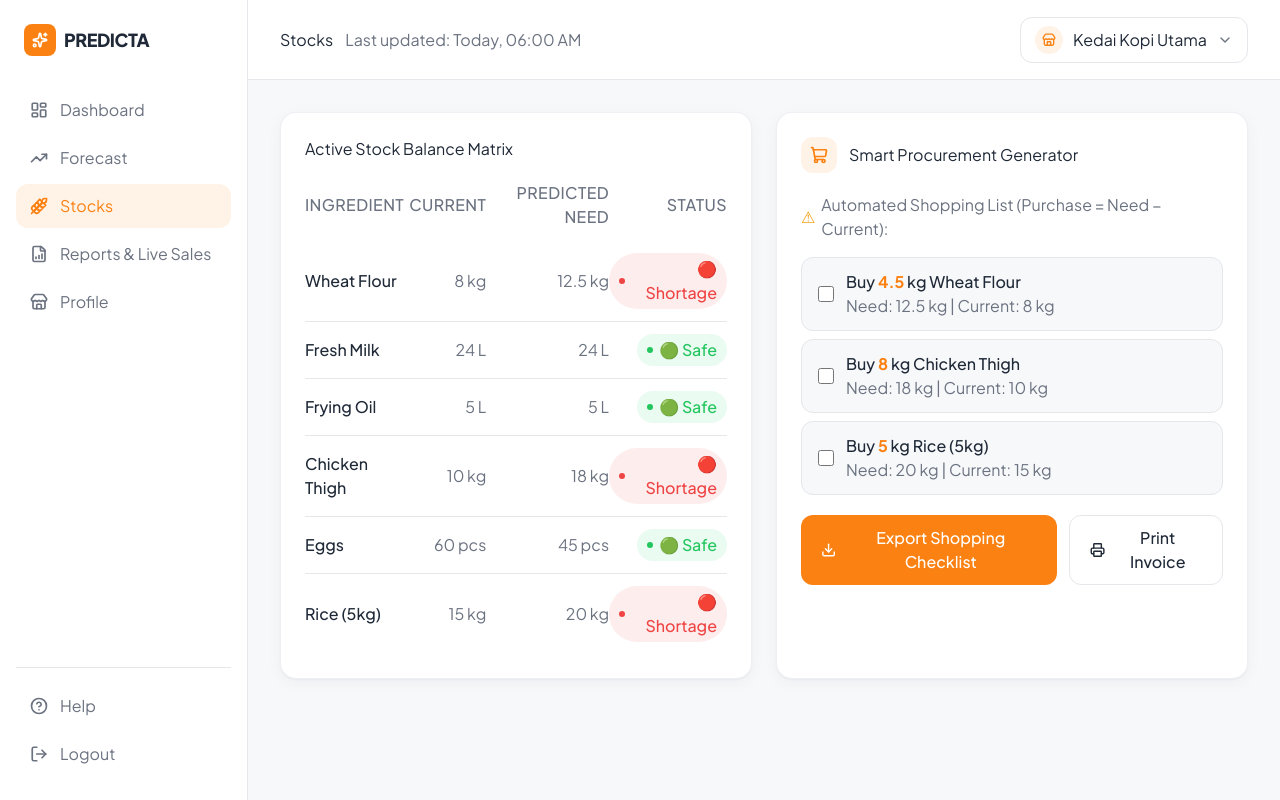
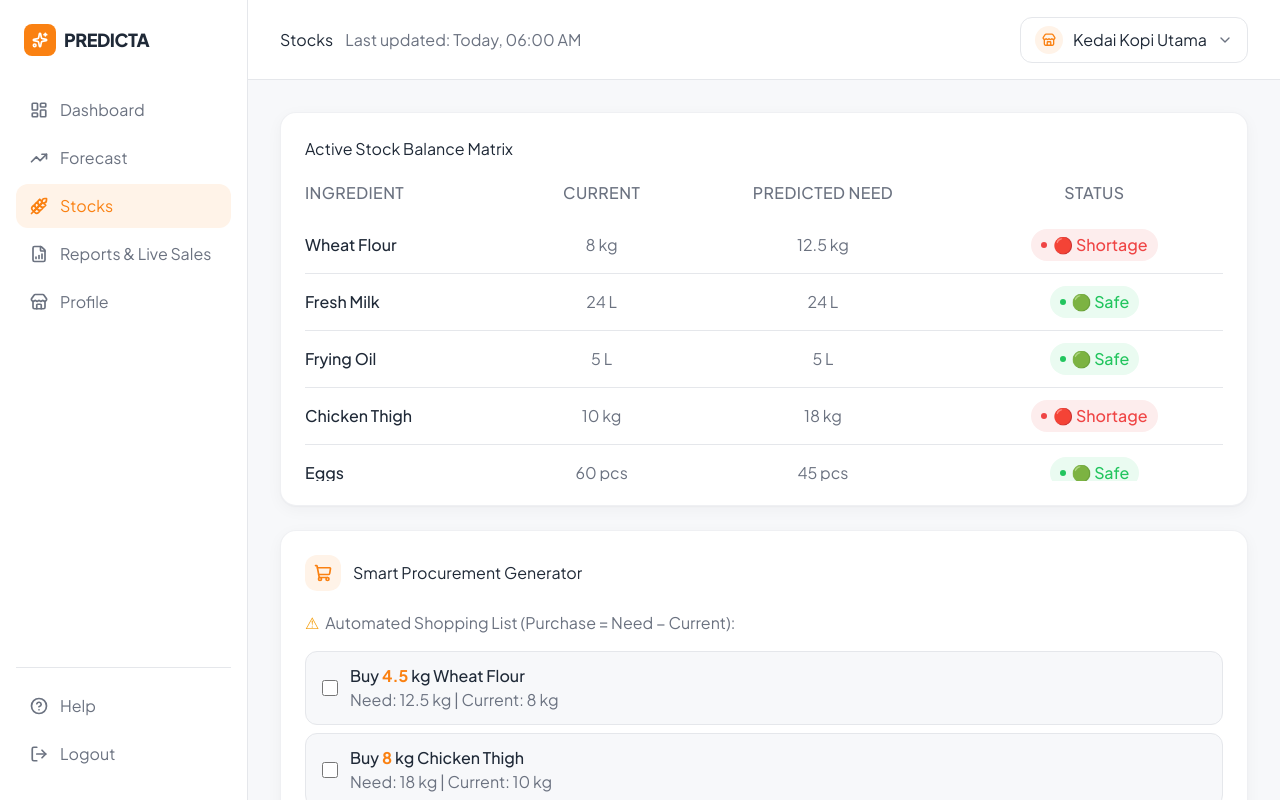
Before and after one commit to arybr23/PREDICTA_PROJECT, a Next.js app in the folder FE/: page /pages/stocks in a window 1280 px wide. Built offline with nearby package versions, Linux system fonts and the light colour scheme.

Commit message:
updating UI"

```diff
--- a/FE/app/pages/dashboard/components/SdgImpactCard.tsx
+++ b/FE/app/pages/dashboard/components/SdgImpactCard.tsx
@@ -10,19 +10,28 @@
         <Leaf className="h-5 w-5 text-primary" strokeWidth={2.25} />
         Eco-Impact &amp; Financial Sustainability Summary (UN SDG 12)
       </h3>
-      <div className="grid grid-cols-2 gap-6">
+      <div className="flex flex-col gap-6 pt-2">
         <div>
           <div className="flex items-center justify-between mb-2">
             <div className="flex items-center gap-2">
               <span className="inline-flex h-7 w-7 items-center justify-center rounded-lg bg-success-light text-success">
                 <Leaf className="h-3.5 w-3.5" strokeWidth={2.5} />
               </span>
-              <span className="text-small-title text-text-secondary">Waste Reduced</span>
+              <span className="text-small-title text-text-secondary">
+                Waste Reduced
+              </span>
             </div>
             <span className="text-small-title text-success font-bold">78%</span>
           </div>
-          <ProgressBar value={78} max={100} trackClassName="bg-success-light" fillClassName="bg-success" />
-          <p className="text-caption text-text-secondary mt-2">Expected spoilage minimized through predictive ordering</p>
+          <ProgressBar
+            value={78}
+            max={100}
+            trackClassName="bg-success-light"
+            fillClassName="bg-success"
+          />
+          <p className="text-caption text-text-secondary mt-2">
+            Expected spoilage minimized through predictive ordering
+          </p>
         </div>
         <div>
           <div className="flex items-center justify-between mb-2">
@@ -30,12 +39,23 @@
               <span className="inline-flex h-7 w-7 items-center justify-center rounded-lg bg-primary-light text-primary">
                 <Wallet className="h-3.5 w-3.5" strokeWidth={2.5} />
               </span>
-              <span className="text-small-title text-text-secondary">Financial Saved</span>
+              <span className="text-small-title text-text-secondary">
+                Financial Saved
+              </span>
             </div>
-            <span className="text-small-title text-primary font-bold">Rp450k</span>
+            <span className="text-small-title text-primary font-bold">
+              Rp450k
+            </span>
           </div>
-          <ProgressBar value={72} max={100} trackClassName="bg-primary-light" fillClassName="bg-primary" />
-          <p className="text-caption text-text-secondary mt-2">Projected cost savings from waste reduction</p>
+          <ProgressBar
+            value={72}
+            max={100}
+            trackClassName="bg-primary-light"
+            fillClassName="bg-primary"
+          />
+          <p className="text-caption text-text-secondary mt-2">
+            Projected cost savings from waste reduction
+          </p>
         </div>
       </div>
     </Card>
--- a/FE/app/pages/dashboard/components/TomorrowForecastCard.tsx
+++ b/FE/app/pages/dashboard/components/TomorrowForecastCard.tsx
@@ -3,7 +3,11 @@
 import type { ForecastSummary } from "@/types";
 import { cn } from "@/lib/cn";
 
-export function TomorrowForecastCard({ forecast }: { forecast: ForecastSummary }) {
+export function TomorrowForecastCard({
+  forecast,
+}: {
+  forecast: ForecastSummary;
+}) {
   return (
     <Card className="flex flex-col items-center justify-center text-center py-14">
       <h2 className="text-hero-title text-text-secondary mb-3">
@@ -20,7 +24,7 @@
       <p className="text-small-title text-text-primary mb-6">
         {forecast.itemLabel}
       </p>
-      <span className="inline-flex items-center gap-2 rounded-pill bg-primary-light px-4 py-2 text-caption font-medium text-primary">
+      <span className="inline-flex flex-col items-center gap-2 rounded-pill bg-primary-light px-4 py-2 text-caption font-medium text-primary">
         <Cloud className="h-3.5 w-3.5" strokeWidth={2.5} />
         {forecast.weatherCondition} (+{forecast.trafficImpactPercent}% baseline
         traffic)
--- a/FE/app/pages/dashboard/page.tsx
+++ b/FE/app/pages/dashboard/page.tsx
@@ -8,12 +8,18 @@
 export default function DashboardPage() {
   return (
     <DashboardLayout title="Dashboard">
-      <TomorrowForecastCard forecast={forecast} />
+      <div className="grid grid-cols-4 gap-6">
+        <div className="col-span-1">
+          <TomorrowForecastCard forecast={forecast} />
+        </div>
+        <div className="col-span-3">
+          <PredictedItemSalesCard items={predictedSales} />
+        </div>
+      </div>
       <div className="grid grid-cols-2 gap-6">
         <RequiredIngredientsCard ingredients={requiredIngredients} />
-        <PredictedItemSalesCard items={predictedSales} />
+        <SdgImpactCard />
       </div>
-      <SdgImpactCard />
     </DashboardLayout>
   );
 }
--- a/FE/app/pages/forecast/page.tsx
+++ b/FE/app/pages/forecast/page.tsx
@@ -8,13 +8,22 @@
 export default function ForecastPage() {
   return (
     <DashboardLayout title="Forecast">
+      <div className="grid grid-cols-4 gap-6">
+        <div className="col-span-1">
           <Card className="flex flex-col items-center text-center py-10">
-        <p className="text-hero-title text-text-secondary mb-2">Tomorrow&rsquo;s Forecast Details</p>
-        <p className="text-hero-metric text-primary font-bold mb-1">{forecast.totalItems}</p>
-        <p className="text-small-title text-text-primary mb-4">{forecast.itemLabel}</p>
+            <p className="text-hero-title text-text-secondary mb-2">
+              Tomorrow&rsquo;s Forecast Details
+            </p>
+            <p className="text-hero-metric text-primary font-bold mb-1">
+              {forecast.totalItems}
+            </p>
+            <p className="text-small-title text-text-primary mb-4">
+              {forecast.itemLabel}
+            </p>
             <span className="inline-flex items-center gap-2 rounded-pill bg-primary-light px-4 py-2 text-caption font-medium text-primary mb-5">
               <Cloud className="h-3.5 w-3.5" strokeWidth={2.5} />
-          {forecast.weatherCondition} (+{forecast.trafficImpactPercent}% baseline)
+              {forecast.weatherCondition} (+{forecast.trafficImpactPercent}%
+              baseline)
             </span>
             <div className="w-full max-w-xs">
               <div className="flex justify-between text-caption text-text-secondary mb-1.5">
@@ -22,14 +31,21 @@
                 <span className="font-medium text-primary">94%</span>
               </div>
               <div className="h-2.5 w-full rounded-pill bg-primary-light overflow-hidden">
-            <div className="h-full rounded-pill bg-primary transition-all" style={{ width: "94%" }} />
+                <div
+                  className="h-full rounded-pill bg-primary transition-all"
+                  style={{ width: "94%" }}
+                />
               </div>
             </div>
           </Card>
+        </div>
+        <div className="col-span-3">
+          <ProductionTargetsGrid />
+        </div>
+      </div>
 
       <div className="grid grid-cols-2 gap-6">
         <FeatureInfluenceChart data={featureWeights} />
-        <ProductionTargetsGrid />
       </div>
 
       <a
--- a/FE/app/pages/stocks/page.tsx
+++ b/FE/app/pages/stocks/page.tsx
@@ -7,24 +7,36 @@
 import { CardHeader } from "@/components/ui/CardHeader";
 import { cn } from "@/lib/cn";
 import { purchaseSuggestions, stockItems } from "@/data/mockData";
+import { div } from "framer-motion/m";
 
 export default function StocksPage() {
   const [selected, setSelected] = useState<Record<string, boolean>>({});
 
-  const toggle = (id: string) => setSelected((prev) => ({ ...prev, [id]: !prev[id] }));
+  const toggle = (id: string) =>
+    setSelected((prev) => ({ ...prev, [id]: !prev[id] }));
 
   return (
     <DashboardLayout title="Stocks">
-      <div className="grid grid-cols-2 gap-6">
       <Card>
-          <h3 className="text-card-title text-text-primary mb-5">Active Stock Balance Matrix</h3>
+        <h3 className="text-card-title text-text-primary mb-5">
+          Active Stock Balance Matrix
+        </h3>
+        <div className="max-h-[300px] overflow-y-scroll">
           <table className="w-full border-collapse">
             <thead>
               <tr>
-                <th className="pb-3 text-left text-caption font-medium uppercase tracking-wide text-text-secondary">Ingredient</th>
-                <th className="pb-3 text-right text-caption font-medium uppercase tracking-wide text-text-secondary">Current</th>
-                <th className="pb-3 text-right text-caption font-medium uppercase tracking-wide text-text-secondary">Predicted Need</th>
-                <th className="pb-3 text-right text-caption font-medium uppercase tracking-wide text-text-secondary">Status</th>
+                <th className="pb-3 text-left text-caption font-medium uppercase tracking-wide text-text-secondary">
+                  Ingredient
+                </th>
+                <th className="pb-3 text-center text-caption font-medium uppercase tracking-wide text-text-secondary">
+                  Current
+                </th>
+                <th className="pb-3 text-center text-caption font-medium uppercase tracking-wide text-text-secondary">
+                  Predicted Need
+                </th>
+                <th className="pb-3 text-center text-caption font-medium uppercase tracking-wide text-text-secondary">
+                  Status
+                </th>
               </tr>
             </thead>
             <tbody className="divide-y divide-border">
@@ -32,15 +44,30 @@
                 const isShort = item.status === "shortage-risk";
                 return (
                   <tr key={item.id}>
-                    <td className="py-3 text-body text-text-primary font-medium">{item.name}</td>
-                    <td className="py-3 text-right text-body text-text-secondary">{item.currentStock} {item.unit}</td>
-                    <td className="py-3 text-right text-body text-text-secondary">{item.requiredVolume} {item.unit}</td>
-                    <td className="py-3 text-right">
-                      <span className={cn(
+                    <td className="py-3 text-body text-text-primary font-medium">
+                      {item.name}
+                    </td>
+                    <td className="py-3 text-center text-body text-text-secondary">
+                      {item.currentStock} {item.unit}
+                    </td>
+                    <td className="py-3 text-center text-body text-text-secondary">
+                      {item.requiredVolume} {item.unit}
+                    </td>
+                    <td className="py-3 text-center">
+                      <span
+                        className={cn(
                           "inline-flex items-center gap-1.5 rounded-pill px-2.5 py-1 text-caption font-medium",
-                        isShort ? "bg-danger-light text-danger" : "bg-success-light text-success"
-                      )}>
-                        <span className={cn("h-1.5 w-1.5 rounded-full", isShort ? "bg-danger" : "bg-success")} />
+                          isShort
+                            ? "bg-danger-light text-danger"
+                            : "bg-success-light text-success",
+                        )}
+                      >
+                        <span
+                          className={cn(
+                            "h-1.5 w-1.5 rounded-full",
+                            isShort ? "bg-danger" : "bg-success",
+                          )}
+                        />
                         {isShort ? "🔴 Shortage" : "🟢 Safe"}
                       </span>
                     </td>
@@ -49,6 +76,7 @@
               })}
             </tbody>
           </table>
+        </div>
       </Card>
 
       <Card>
@@ -65,35 +93,49 @@
                 key={s.id}
                 className={cn(
                   "flex items-center gap-3 rounded-xl border px-4 py-3 cursor-pointer transition-colors",
-                    selected[s.id] ? "border-primary bg-primary-light" : "border-border bg-background hover:border-primary"
+                  selected[s.id]
+                    ? "border-primary bg-primary-light"
+                    : "border-border bg-background hover:border-primary",
                 )}
               >
                 <input
-                    type="checkbox" checked={!!selected[s.id]} onChange={() => toggle(s.id)}
+                  type="checkbox"
+                  checked={!!selected[s.id]}
+                  onChange={() => toggle(s.id)}
                   className="h-4 w-4 accent-primary"
                 />
                 <div className="min-w-0 flex-1">
                   <p className="text-body text-text-primary font-medium">
-                      Buy <span className="text-primary font-bold">{purchase}</span> {s.unit} {s.itemName}
+                    Buy{" "}
+                    <span className="text-primary font-bold">{purchase}</span>{" "}
+                    {s.unit} {s.itemName}
                   </p>
-                    <p className="text-caption text-text-secondary">Need: {s.needed} {s.unit} | Current: {s.currentStock} {s.unit}</p>
+                  <p className="text-caption text-text-secondary">
+                    Need: {s.needed} {s.unit} | Current: {s.currentStock}{" "}
+                    {s.unit}
+                  </p>
                 </div>
               </label>
             );
           })}
         </div>
         <div className="flex gap-3">
-            <button type="button" className="inline-flex items-center gap-2 rounded-xl bg-primary px-5 py-2.5 text-small-title text-white font-medium hover:bg-primary-dark transition-colors">
+          <button
+            type="button"
+            className="inline-flex items-center gap-2 rounded-xl bg-primary px-5 py-2.5 text-small-title text-white font-medium hover:bg-primary-dark transition-colors"
+          >
             <Download className="h-4 w-4" strokeWidth={2.25} />
             Export Shopping Checklist
           </button>
-            <button type="button" className="inline-flex items-center gap-2 rounded-xl border border-border px-5 py-2.5 text-small-title text-text-primary font-medium hover:bg-background transition-colors">
+          <button
+            type="button"
+            className="inline-flex items-center gap-2 rounded-xl border border-border px-5 py-2.5 text-small-title text-text-primary font-medium hover:bg-background transition-colors"
+          >
             <Printer className="h-4 w-4" strokeWidth={2.25} />
             Print Invoice
           </button>
         </div>
       </Card>
-      </div>
     </DashboardLayout>
   );
 }
```
Lines whose indentation alone changed are shown as unchanged.
